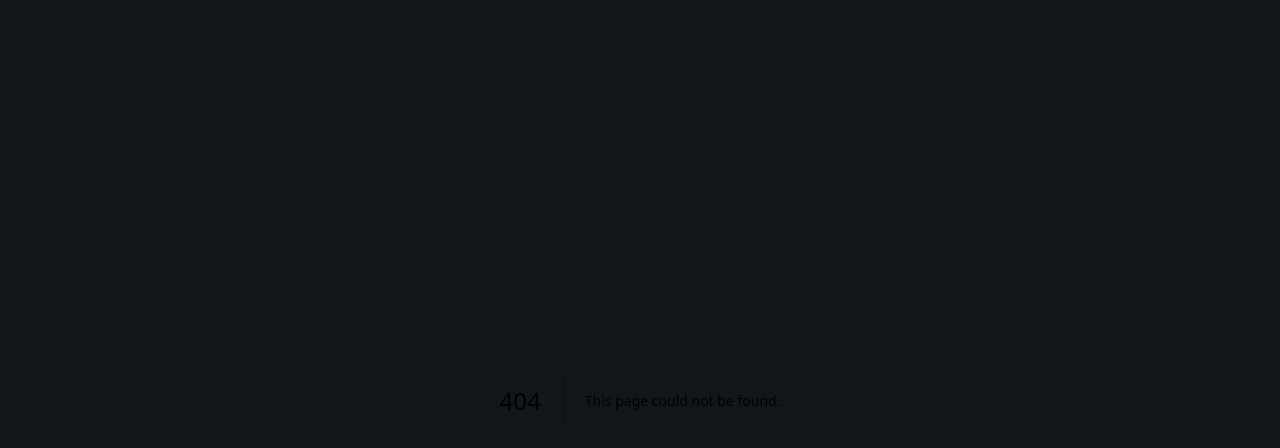
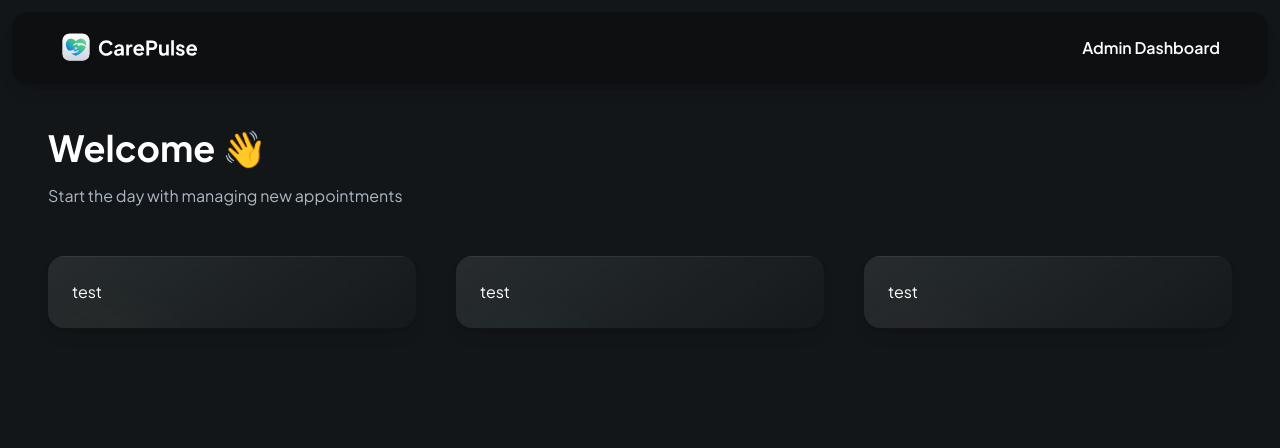
Before and after one commit to Mohammed-Zain-ul-Hassan/CarePulse, a Next.js app: page /admin in a window 1280 px wide. Before the commit this address had no page. Shown: the top 448 px of the page. Built offline with nearby package versions, Linux system fonts and the light colour scheme.

Commit message:
Setup Password for the Admin

```diff
--- /dev/null
+++ b/app/admin/page.tsx
@@ -0,0 +1,54 @@
+import StatCard from '@/components/StatCard'
+import Image from 'next/image'
+import Link from 'next/link'
+import React from 'react'
+
+const Admin = () => {
+  return (
+    <div className='mx-auto flex max-w-7xl flex-col space-y-14'>
+        <header className='admin-header'>
+            <Link href='/' className='cursor-pointer'>
+                <Image
+                    src = "/assets/icons/logo-full.svg"
+                    height={32}
+                    width={162}
+                    alt='Logo'
+                    className='h-8 w-fit'
+                />
+            </Link>
+
+            <p className='text-16-semibold'>Admin Dashboard</p>
+        </header>
+
+        <main className='admin-main'>
+            <section className='w-full space-y-4'>
+                <h1 className='header'>Welcome 👋</h1>
+                <p className='text-dark-700'>Start the day with managing new appointments</p>
+            </section>
+
+            <section className='admin-stat'>
+                <StatCard
+                    type = "appointments"
+                    count = {5}
+                    label = "Scheduled appointments"
+                    icon = "/assets/icons/appointments.svg"
+                />
+                <StatCard
+                    type = "pending"
+                    count = {10}
+                    label = "Pending appointments"
+                    icon = "/assets/icons/pending.svg"
+                />
+                <StatCard
+                    type = "cancelled"
+                    count = {2}
+                    label = "Cancelled appointments"
+                    icon = "/assets/icons/cancelled.svg"
+                />
+            </section>
+        </main>
+    </div>
+  )
+}
+
+export default Admin
--- a/components/PassKeyModal.tsx
+++ b/components/PassKeyModal.tsx
@@ -19,17 +19,31 @@
     AlertDialogTrigger,
   } from "@/components/ui/alert-dialog"
 import Image from "next/image";
-import { useRouter } from "next/navigation";
-import { useState } from "react";
-import { encryptKey } from "@/lib/utils";
+import { usePathname, useRouter } from "next/navigation";
+import { useEffect, useState } from "react";
+import { decryptKey, encryptKey } from "@/lib/utils";
 
 const PassKeyModal = () => {
     const router = useRouter();
+    const path = usePathname();
     const [open, setOpen] = useState(true);
     const [passkey,setPasskey] = useState('');
     const [error,setError] = useState('');
 
     const encryptedKey = typeof window !== 'undefined' ? window.localStorage.getItem('accessKey') : null;
+
+    useEffect(()=>{
+        const accessKey = encryptedKey && decryptKey(encryptedKey);
+
+        if(path){
+            if(accessKey === process.env.NEXT_PUBLIC_ADMIN_PASSKEY){
+                setOpen(false);
+                router.push('/admin')
+            }else {
+               setOpen(true);
+            }
+        }
+    },[encryptedKey])
 
     const validatePasskey = (e : React.MouseEvent<HTMLButtonElement,MouseEvent>) => {
         e.preventDefault()
--- /dev/null
+++ b/components/StatCard.tsx
@@ -0,0 +1,24 @@
+import clsx from 'clsx';
+import React from 'react'
+
+interface StatCardProps{
+    count : number;
+    label : string;
+    icon : string;
+    type : 'appointments' | 'pending' | 'cancelled';
+}
+
+const StatCard = (props : StatCardProps) => {
+    const {count = 0 , label , icon , type} = props;
+    return (
+        <div className={clsx('stat-card' , {
+            'bg-appointments': type === 'appointments',
+            'bg-pending' : type === 'pending',
+            'bg-cancelled' : type === 'cancelled'
+        })}>
+            test
+        </div>
+    )
+}
+
+export default StatCard
--- a/package.json
+++ b/package.json
@@ -41,6 +41,8 @@
     "eslint": "^8",
     "eslint-config-next": "14.2.5",
     "postcss": "^8",
+    "prettier": "^3.3.3",
+    "prettier-plugin-tailwindcss": "^0.6.5",
     "tailwindcss": "^3.4.1",
     "typescript": "^5"
   }
```
Also changed, not shown: 1 other file (tests, documents, lock files or other folders).
